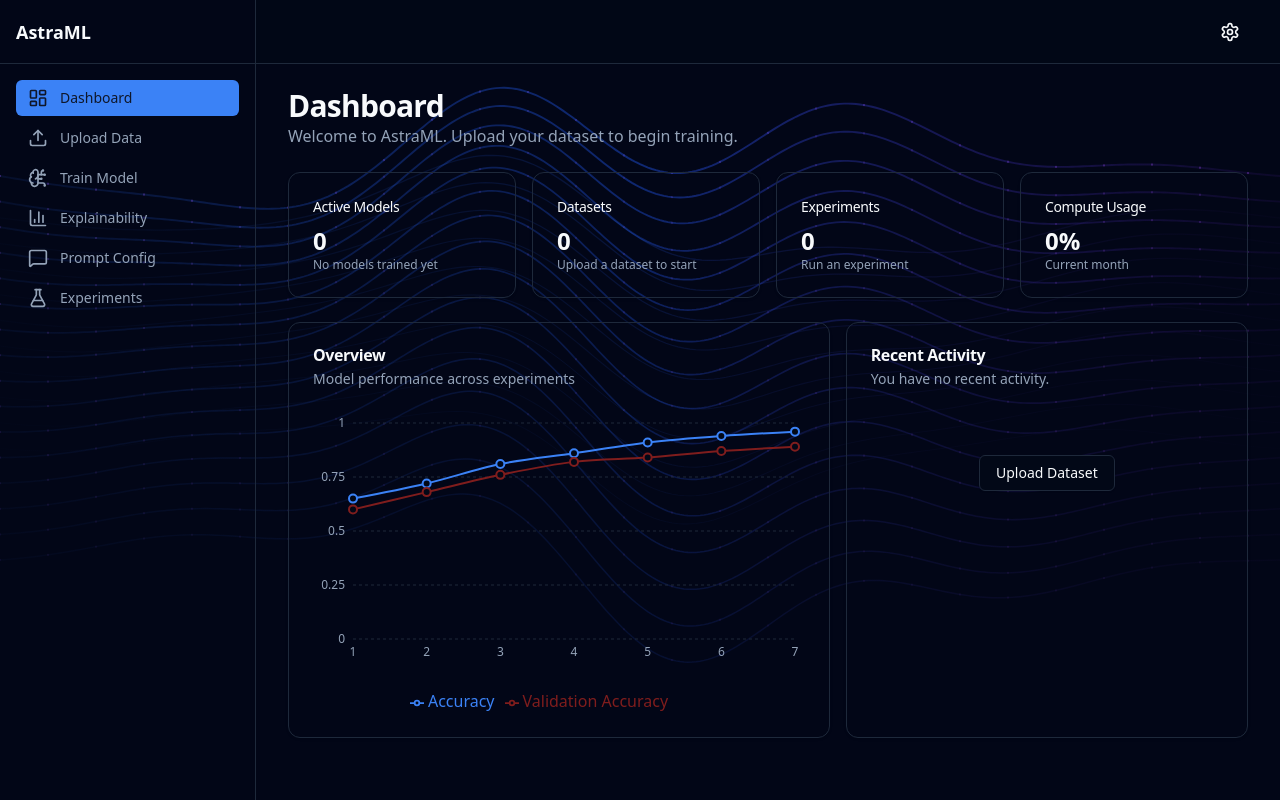
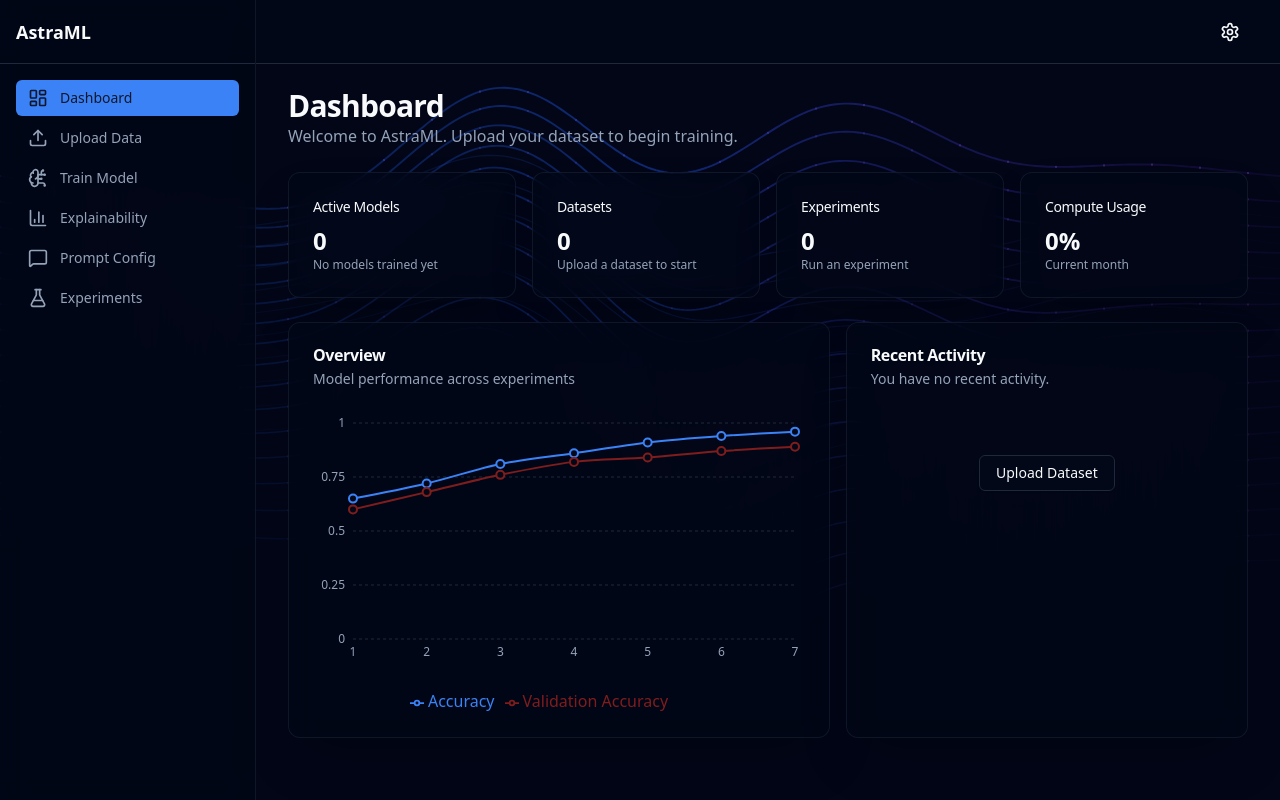
Before and after one commit to AastraML/AstraML, a React (Vite) app in the folder frontend/: page /signin in a window 1280 px wide. Both pictures are taken after typing "name@example.com", "Sample123" into the empty fields and a click on the button "Sign in". Built offline with nearby package versions, Linux system fonts and the light colour scheme.

Commit message:
feat(ui): update Card and Sidebar components to use glassmorphic styling globally

```diff
--- a/frontend/src/components/layout/Sidebar.tsx
+++ b/frontend/src/components/layout/Sidebar.tsx
@@ -40,7 +40,7 @@
       {/* Sidebar */}
       <aside
         className={cn(
-          'fixed inset-y-0 left-0 z-50 w-64 -translate-x-full border-r bg-card transition-transform duration-300 ease-in-out md:translate-x-0',
+          'fixed inset-y-0 left-0 z-50 w-64 -translate-x-full border-r border-r-muted/50 bg-background/60 backdrop-blur-md transition-transform duration-300 ease-in-out md:translate-x-0',
           isOpen && 'translate-x-0'
         )}
       >
--- a/frontend/src/components/ui/Card.tsx
+++ b/frontend/src/components/ui/Card.tsx
@@ -5,7 +5,7 @@
   ({ className, ...props }, ref) => (
     <div
       ref={ref}
-      className={cn('rounded-xl border bg-card text-card-foreground shadow', className)}
+      className={cn('rounded-xl border border-muted/50 bg-background/60 backdrop-blur-md text-card-foreground shadow-2xl relative overflow-hidden', className)}
       {...props}
     />
   )
--- a/frontend/src/pages/Settings.tsx
+++ b/frontend/src/pages/Settings.tsx
@@ -13,7 +13,7 @@
       </div>
 
       <div className="grid gap-6 relative z-10">
-        <Card className="shadow-2xl border-muted/50 bg-background/60 backdrop-blur-md">
+        <Card>
           <CardHeader>
             <CardTitle>Account</CardTitle>
             <CardDescription>
--- a/frontend/src/pages/SignIn.tsx
+++ b/frontend/src/pages/SignIn.tsx
@@ -19,7 +19,7 @@
   };
 
   return (
-    <Card className="shadow-2xl border-muted/50 bg-background/60 backdrop-blur-md">
+    <Card>
       <CardHeader className="space-y-1 text-center">
         <CardTitle className="text-2xl">Sign in to your account</CardTitle>
         <CardDescription>
--- a/frontend/src/pages/SignUp.tsx
+++ b/frontend/src/pages/SignUp.tsx
@@ -19,7 +19,7 @@
   };
 
   return (
-    <Card className="shadow-2xl border-muted/50 bg-background/60 backdrop-blur-md">
+    <Card>
       <CardHeader className="space-y-1 text-center">
         <CardTitle className="text-2xl">Create an account</CardTitle>
         <CardDescription>
```
